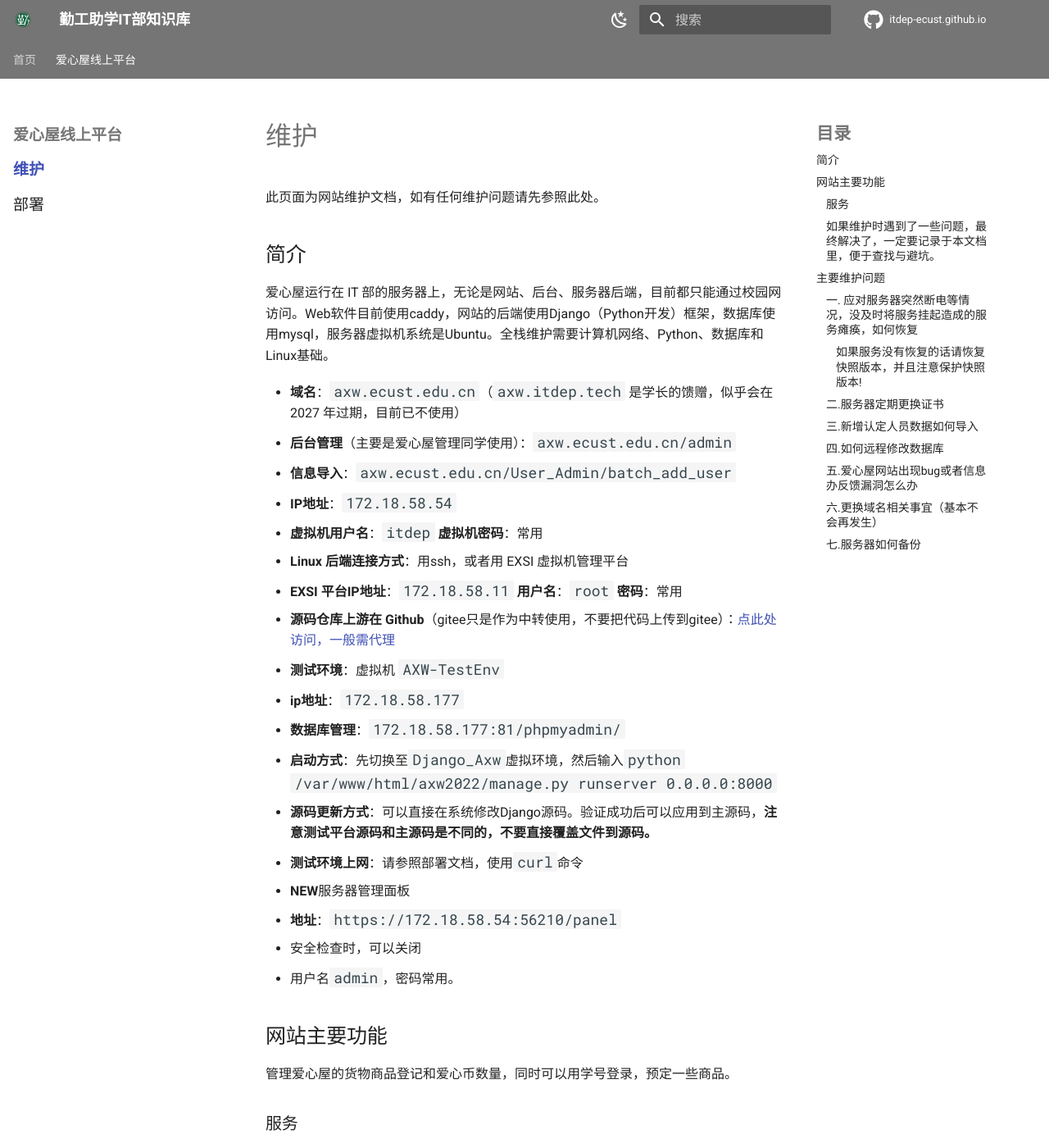
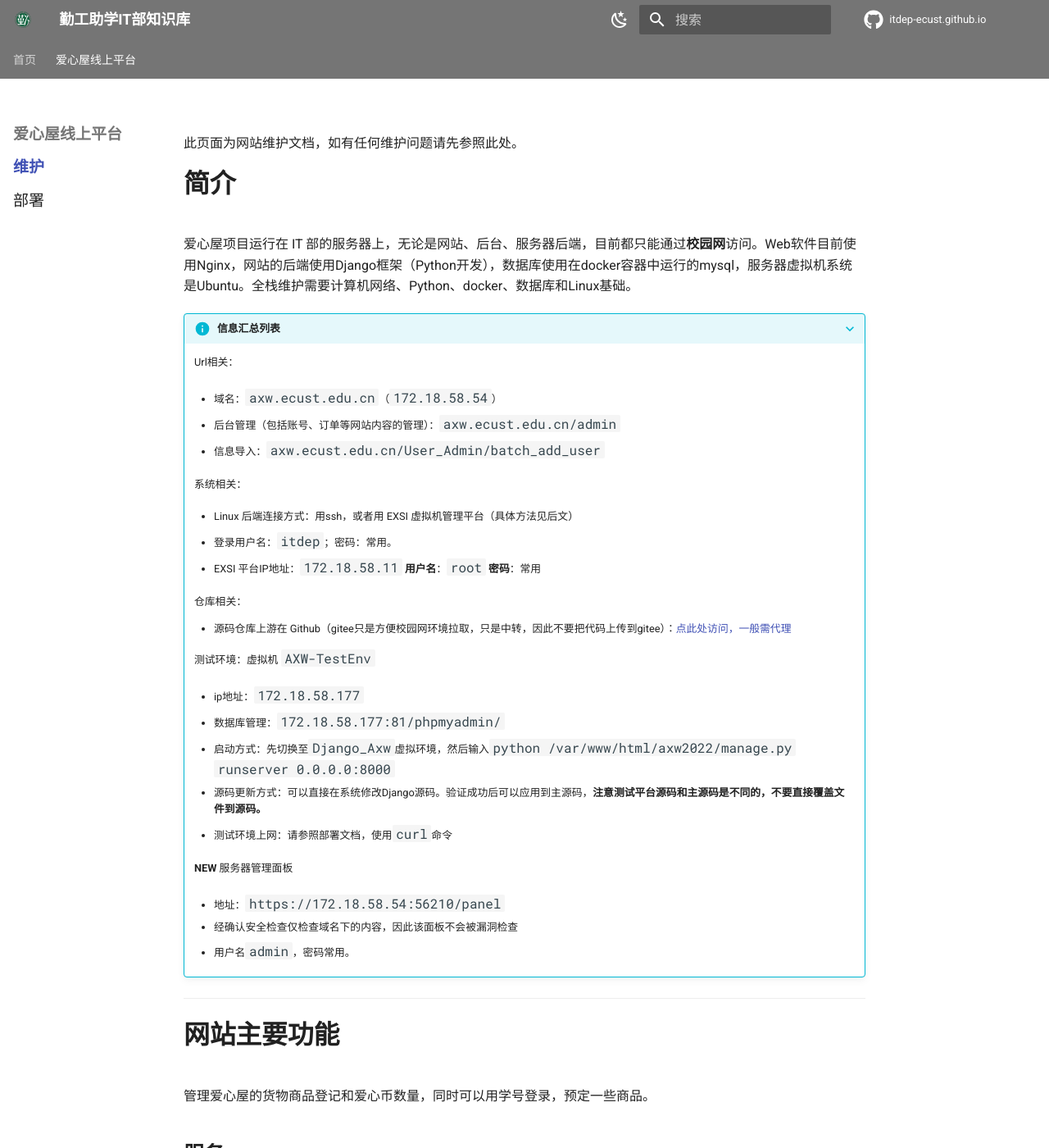
Before and after one commit to ITdep-Ecust/itdep-ecust.github.io, an MkDocs documentation site: the page built from docs/爱心屋线上平台/maintenance/readme.md, in a window 1280 px wide and 1400 px high. Shown: the whole window at 82% size. Built offline with MkDocs 1.6.1 and Material for MkDocs 9.7.7, drawn with Linux system fonts in a browser that asks for light colours; comment, search, counter and statistics services are not loaded; some of the changed text lies outside the part shown.

Commit message:
更新爱心屋维护文档

````diff
--- a/docs/asserts/css/extra.css
+++ b/docs/asserts/css/extra.css
@@ -1,8 +1,8 @@
 /* 调整侧边栏整体字体大小 */
 .md-sidebar--primary .md-nav__title,
 .md-sidebar--primary .md-nav__link {
-  font-size: 0.95rem;  /* 增大字体 */
-  line-height: 1.6;    /* 增加行高 */
+  font-size: 0.95rem;
+  line-height: 1.5;
 }
 
 /* 侧边栏当前活动链接加粗或高亮 */
@@ -13,34 +13,51 @@
 
 /* 调整侧边栏标题样式 */
 .md-nav__title {
-  font-size: 1.05rem;
+  font-size: 0.95rem;
   font-weight: 600;
   letter-spacing: 0.3px; /* 略微增加字间距 */
   color: var(--md-primary-fg-color);
 }
 
-/* 增大侧边栏宽度（原主题默认宽度较小） */
+/* 侧边栏宽度 */
 @media screen and (min-width: 76.25em) {
   .md-sidebar--primary {
-    width: 15rem;      /* 默认是 12.1rem，可以适当加宽 */
+    width: 10rem;
   }
   .md-sidebar--secondary {
-    width: 15rem;
+    width: 10rem;
   }
 }
 
 /* 默认是 1220px，适当放宽 */
 .md-grid {
-  max-width: 1440px;
+  max-width: 1600px;
+}
+
+/* 标题 */
+.md-typeset h1,
+.md-typeset h2,
+.md-typeset h3,
+.md-typeset h4,
+.md-typeset h5,
+.md-typeset h6 {
+  color: var(--md-default-fg-color);
+  font-weight: 600;
 }
 
 /* 调整正文内容字体大小和行高 */
 .md-content {
   font-size: 16px;
-  line-height: 1.7;
+  line-height: 1.5;
 }
 
 /* 调整代码块字体 */
 .md-typeset code {
-  font-size: 0.9rem;
+  font-size: 16px;
 }
+
+/* 增大 Admonition 内部文字（不包括标题） */
+.md-typeset .admonition :not(.admonition-title) {
+  font-size: 16px;
+  line-height: 1.5;
+}
--- a/docs/爱心屋线上平台/maintenance/readme.md
+++ b/docs/爱心屋线上平台/maintenance/readme.md
@@ -1,103 +1,147 @@
 此页面为网站维护文档，如有任何维护问题请先参照此处。
 
-## 简介
+# 简介
 
-爱心屋运行在 IT 部的服务器上，无论是网站、后台、服务器后端，目前都只能通过校园网访问。Web软件目前使用caddy，网站的后端使用Django（Python开发）框架，数据库使用mysql，服务器虚拟机系统是Ubuntu。全栈维护需要计算机网络、Python、数据库和Linux基础。
+爱心屋项目运行在 IT 部的服务器上，无论是网站、后台、服务器后端，目前都只能通过**校园网**访问。Web软件目前使用Nginx，网站的后端使用Django框架（Python开发），数据库使用在docker容器中运行的mysql，服务器虚拟机系统是Ubuntu。全栈维护需要计算机网络、Python、docker、数据库和Linux基础。
 
-- **域名**：`axw.ecust.edu.cn`（`axw.itdep.tech` 是学长的馈赠，似乎会在 2027 年过期，目前已不使用）
-  - **后台管理**（主要是爱心屋管理同学使用）：`axw.ecust.edu.cn/admin`
-  - **信息导入**：`axw.ecust.edu.cn/User_Admin/batch_add_user`
-- **IP地址**：`172.18.58.54`
-  - **虚拟机用户名**：`itdep` **虚拟机密码**：常用
-- **Linux 后端连接方式**：用ssh，或者用 EXSI 虚拟机管理平台
-  - **EXSI 平台IP地址**：`172.18.58.11` **用户名**：`root` **密码**：常用
-- **源码仓库上游在 Github**（gitee只是作为中转使用，不要把代码上传到gitee）：[点此处访问，一般需代理](https://github.com/ITdep-Ecust/axw2022/tree/master/)
-- **测试环境**：虚拟机 `AXW-TestEnv`
-  - **ip地址**：`172.18.58.177`
-  - **数据库管理**：`172.18.58.177:81/phpmyadmin/`
-  - **启动方式**：先切换至`Django_Axw`虚拟环境，然后输入` python /var/www/html/axw2022/manage.py runserver 0.0.0.0:8000`
-  - **源码更新方式**：可以直接在系统修改Django源码。验证成功后可以应用到主源码，**注意测试平台源码和主源码是不同的，不要直接覆盖文件到源码。**
-  - **测试环境上网**：请参照部署文档，使用`curl`命令
+???+ info "信息汇总列表"
 
-- **NEW**服务器管理面板
-  - **地址**：`https://172.18.58.54:56210/panel`
-  - 安全检查时，可以关闭
-  - 用户名`admin`，密码常用。
+    Url相关：
 
-## 网站主要功能
+	- 域名：`axw.ecust.edu.cn`（`172.18.58.54`）
+
+    - 后台管理（包括账号、订单等网站内容的管理）：`axw.ecust.edu.cn/admin`
+
+	- 信息导入：`axw.ecust.edu.cn/User_Admin/batch_add_user`
+
+	系统相关：
+
+    - Linux 后端连接方式：用ssh，或者用 EXSI 虚拟机管理平台（具体方法见后文）
+
+	- 登录用户名：`itdep`；密码：常用。
+
+	- EXSI 平台IP地址：`172.18.58.11` **用户名**：`root` **密码**：常用
+
+    仓库相关：
+
+	- 源码仓库上游在 Github（gitee只是方便校园网环境拉取，只是中转，因此不要把代码上传到gitee）：[点此处访问，一般需代理](https://github.com/ITdep-Ecust/axw2022/tree/master/)
+
+	测试环境：虚拟机 `AXW-TestEnv`
+
+	- ip地址：`172.18.58.177`
+
+    - 数据库管理：`172.18.58.177:81/phpmyadmin/`
+
+    - 启动方式：先切换至`Django_Axw`虚拟环境，然后输入` python /var/www/html/axw2022/manage.py runserver 0.0.0.0:8000`
+
+    - 源码更新方式：可以直接在系统修改Django源码。验证成功后可以应用到主源码，**注意测试平台源码和主源码是不同的，不要直接覆盖文件到源码。**
+
+    - 测试环境上网：请参照部署文档，使用`curl`命令
+
+    **NEW** 服务器管理面板
+
+    - 地址：`https://172.18.58.54:56210/panel`
+
+    - 经确认安全检查仅检查域名下的内容，因此该面板不会被漏洞检查
+
+    - 用户名`admin`，密码常用。
+
+
+----
+
+# 网站主要功能
 
 管理爱心屋的货物商品登记和爱心币数量，同时可以用学号登录，预定一些商品。
 
-### 服务
+## 服务
 
 服务器上只有三个重要服务：**网站**、**反代**、**数据库**。出了问题只要检查一遍这几个就行了。所有服务都能自启动，非常方便，所以服务器重启后，不需要人工干预，爱心屋的网站理论上是能自动在本地运行的。如何修改服务/查看运行状态/查看日志可以看[这里](https://absx.pages.dev/articles/linux/basic.html#服务)。
 
-1. 网站
+### 1.网站
 
-   网站是作为服务运行的（服务名称是 `axw`）。
+网站是作为服务运行的（服务名称是 `axw`）。Django 会自动检测源代码变化。源码位置：`/var/www/html/axw2022`，一般可以通过 `z axw` 进入。
 
-   - Django 会自动检测源代码变化。源码位置：`/var/www/html/axw2022`，一般可以通过 `z axw` 进入。
+??? info "关于`z`"
 
-     - `z` 命令是软件 zoxide 提供的，它是 `cd` 的替代品，可以根据用户习惯模糊搜索进入的目录。
+    `z` 命令是软件 zoxide 提供的，它是 `cd` 的替代品，可以根据用户习惯模糊搜索进入的目录。
 
-   - **源码更新方式**：上传至github后，在EXSI打开服务器控制台或者用ssh连接，用`git pull`同步仓库源码，最后重启Django。不要直接在后端动源码。如果确需试验代码功能或者实践各类技术，可以去**爱心屋测试平台**。
+!!! warning "重要"
 
-     - `ssh`命令： `ssh itdep@172.18.58.54` 密码为常用密码
+    **源码更新方式**：上传至github后，在EXSI打开服务器控制台或者用ssh连接，用`git pull`同步仓库源码，最后重启Django。不要直接在后端动源码。如果确需试验代码功能或者实践各类技术，可以去**爱心屋测试平台**。
 
-     - `git`命令：
+    命令`ssh`连接服务器系统： `ssh itdep@172.18.58.54` 密码为常用密码
 
-       - 先进行网络连接：`~/scripts/srun.sh` 使用老学长的校园网账号密码认证，如果不能用了可以修改一下脚本。
+    命令`git`管理源码版本：
 
-	     或者在`~/scripts`文件夹下 `srun login -s http://172.20.13.100 -u 学号 -p 密码 -d --acid 18` 如果连接超时，Ctrl+C退出然后再次尝试。
+      - 先进行网络连接：`~/scripts/srun.sh` 使用老学长的校园网账号密码认证，如果不能用了可以修改一下脚本。或者在`~/scripts`文件夹下 `srun login -s http://172.20.13.100 -u 学号 -p 密码 -d --acid 18` 如果连接超时，Ctrl+C退出然后再次尝试。
 
-       - 命令 `git pull origin master` 即可下载仓库源码，届时需要输入在gitee的账号和密码。
+    命令 `git pull origin master` 即可下载仓库源码，届时需要输入在gitee的账号和密码。
 
-	   - （已通过修改dns服务文件修复）如果提示无法解析域名，请输入 `sudo nano /etc/resolv.conf` 修改DNS配置文件，添加`nameserver 114.114.114.114`即可。
+    （已通过修改dns服务文件修复）如果提示无法解析域名，请输入 `sudo nano /etc/resolv.conf` 修改DNS配置文件，添加`nameserver 114.114.114.114`即可。
 
-   - Django 重启，即重新拉起 `axw` 服务，请使用以下代码：
+    Django 重启，即重新拉起 `axw` 服务，请使用`journalctl -xeu axw`。
 
-    ```
-    journalctl -xeu axw
-    ```
+### 2.反代
 
-2. 反代
+Nginx，配置文件在/etc/nginx下，修改后先sudo nginx -t，再sudo nginx -s reload。
 
-   之前用 nginx，我改成了用caddy（服务名称 `caddy`）。caddy 的好处是配置非常简单，缺点是性能差了点，不过爱心屋这并发量不差这点性能。
+??? info "关于**信息办要求整改的内容**"
 
-   - caddy 配置在 `/etc/caddy/Caddyfile`，不在仓库源码的范围内，所以请直接在后端修改，改完请 reload。
+    封闭了80端口，杜绝了慢速HTTP攻击的可能
 
-   - 根据信息办要求，我们已经启用以下caddy配置：
+    启用了`CSP`、`X-Frame-Options`、`Strict-Transport-Security`、`X-Download-Options`、`X-Permitted-Cross-Domain-Policies`的请求头防护
 
-     - （取消）启用`servers`的`timeouts`设置，以减轻慢速HTTP攻击的影响
+    拒绝了`OPTIONS`和`PUT`的请求
 
-	 - 启用了`CSP`、`X-Frame-Options`、`Strict-Transport-Security`、`X-Download-Options`、`X-Permitted-Cross-Domain-Policies`的请求头防护
+    拒绝了`.map`文件的访问请求
 
-	 - 拒绝了`OPTIONS`和`PUT`的请求
+### 3.数据库
 
-	 - 拒绝了`.map`文件的访问请求
+`apt`更新数据库老是出毛病，一怒之下放到了docker容器中。现在数据库地址为`172.17.0.1`（本质上还是`127.0.0.1`，不过是docker网络），端口还是3306，用户名`root`，密码常用。
 
-3. 数据库
+在对数据库进行操作前，请先备份。数据库每天凌晨都会进行自动备份，脚本位于`~/scripts/`。同时，请注意保存**media文件目录**。
 
-   在对数据库进行操作前，请先[备份](https://absx.pages.dev/coding/sql.html#mysql-%E8%BF%90%E7%BB%B4)。
+!!! warning "重要"
 
-   - `apt`更新数据库老是出毛病，一怒之下放到了docker容器中。现在数据库地址为`172.17.0.1`，端口还是3306，用户名`root`，密码常用。
+    服务器中 `/var/www/html/axw2022/media` 的文件目录，其中包括各种图片资源，如果缺失，网站页面无法正确加载。因此，在导出数据库文件的同时，请**下载**服务器中 `/var/www/html/axw2022/media` 的文件目录。
 
-     - 如果要重新配置还是挺麻烦的。首先拉取镜像后使用`microdnf install nano`安装文本编辑器，然后在`/etc/my.cnf`中写入`mysql_native_password=ON`，然后再在数据库中修改用户权限：
+关于数据库的导入，有两种方法：
 
-	 ```
-	 update user set authentication_string='' where user='root';
-     flush privileges;
-     select user,host from user; ALTER USER 'root'@'%' IDENTIFIED WITH mysql_native_password BY '123';
+??? info "命令行导入法"
 
-	 ```
+    这需要你理解docker的存储原理。简单而言，docker容器中的系统通过与主系统共享文件目录，实现数据持久化。不在共享文件目录内的文件，都会在重启后丢失。
 
-   - 可以在面板里面轻松管理。
+	本网站mysql-server挂载目录位置为`/www/server/compose/mysql-server/mysql`。
 
-   - 配套`phpmyadmin`：http://172.18.58.54:3307/ 也是用docker容器跑，所以如果不安全都是可以在面板关掉的。或者用防火墙。
+	导入`.sql`文件时，先把文件上传到`/www/server/compose/mysql-server/mysql/data`；
 
-   - 关于数据库的导入：需要上传对应的**media文件夹**。因此，**在导出数据库文件的同时，请下载服务器中 `/var/www/html/axw2022/media` 的文件夹，其中包括各种图片资源，否则网站页面无法正确加载。**
+	然后运行`docker exec mysql-server bash -it`进入容器的命令行；
 
-4. 虚拟机系统
+	最后`mysql -u root -p < example.sql`即可导入。
+
+	数据库和docker容器都可以在面板`https://172.18.58.54:56210/panel`里面轻松管理。
+
+??? info "pma导入法"
+
+    phpmyadmin（也是docker运行）可以很好地管理数据库。访问`http://172.18.58.54:3307/`，输入地址`172.17.0.1`、用户名和密码，进入后选择导入并上传文件即可。
+
+如果要重新配置数据库服务器还是挺麻烦的。首先拉取`mysql:8`镜像后需要使用`microdnf install nano`安装文本编辑器，然后在`/etc/my.cnf`中写入`mysql_native_password=ON`，然后再在数据库中修改用户权限：
+
+```
+update user set authentication_string='' where user='root';
+flush privileges;
+select user,host from user; ALTER USER 'root'@'%' IDENTIFIED WITH mysql_native_password BY '常用';
+```
+
+之后还要再创建一个单独的mysql用户：
+
+```
+CREATE USER 'axw'@'%' IDENTIFIED BY '常用';
+GRANT all privileges ON AXW.* TO 'axw'@'%';
+FLUSH PRIVILEGES;
+```
+
+### 4.虚拟机系统
 
    - 虽然我使用 poetry 进行 python 本地开发包管理，但是服务器上搞 poetry 挺麻烦的，所以上面用的还是 conda。虚拟环境名称是 `Django_Axw`。
 
@@ -105,21 +149,15 @@
 
    - `↑` 进入历史记录，界面是由 atuin 提供的。选中命令以后按 `Enter` 执行，按 `Tab` 上屏不执行。
 
-5. 关于此目录下的附件
 
-   附件分别是Caddy配置，数据库备份和联网脚本。
+----
 
-   - Caddy配置重命名为 `Caddyfile`,放到`/etc/caddy`目录下即可。
 
-   - 脚本请放到`/home/itdep`目录下。比如联网脚本路径应为`/home/itdep/scripts/srun.sh`。
+**维护时遇到了一些问题，最终解决了，一定要记录于本文档里，便于查找与避坑。**
 
-### 如果维护时遇到了一些问题，最终解决了，一定要记录于本文档里，便于查找与避坑。
+# 主要维护问题
 
----
-
-## 主要维护问题
-
-### 一. 应对服务器突然断电等情况，没及时将服务挂起造成的服务瘫痪，如何恢复
+## 一. 应对服务器突然断电等情况，没及时将服务挂起造成的服务瘫痪，如何恢复
 
 - 先登录EXSI管理平台。
 
@@ -152,9 +190,9 @@
 
     顺序可以颠倒。
 
-#### 如果服务没有恢复的话请恢复快照版本，并且注意保护快照版本!
+**服务没有恢复的话请恢复快照版本，并且注意保护快照版本!**
 
-### 二.服务器定期更换证书
+## 二.服务器定期更换证书（待修改为Nginx版）
 
 注：2025年3月18日网址换为校内内网域名，**新的证书存放于`/var/www/html/cert/axw.ecust.edu.cn/cert.pem`**，同时如果没有需要请不要动`cert.key`文件
 
@@ -166,11 +204,7 @@
 
    在Linux系统输入以下命令：
 
-   ```
-   sudo systemctl restart caddy
-   ```
-
-### 三.新增认定人员数据如何导入
+## 三.新增认定人员数据如何导入
 
 每学年都会有大量同学成为爱心屋新用户，创建新用户虽然不难，但目前还是交给了IT部来做。以下是方法：
 
@@ -182,23 +216,17 @@
 
 注：成功会返回success，若返回overlap.txt表明和已有人员重复，需要删除后再上传。
 
-### 四.如何远程修改数据库
+## 四.如何修改数据库数据
 
 你可以选择在`phpmyadmin`中修改，这很简单。当然，这里也会给出如何使用命令行修改。
 
 首先，请在EXSI平台**保存服务器快照**并备份数据库，然后再进行任何数据修改。
 
-1. （使用`ssh`，跳过此步）远程主机安装 mysql community server
+1. 校园网环境下使用`ssh` `ssh -h 172.18.58.54 -u itdep -p`；
 
-   网站地址： `https://dev.mysql.com/downloads/mysql/`
+2. 运行`docker exec mysql-server bash -it`进入容器的命令行；
 
-2. CMD用 `cd` 命令进入mysql/bin目录（通常在C盘，可以通过查mysql服务定位），然后校园网环境下输入：
-
-   `mysql -h 172.18.58.54 -u itdep -p`
-
-   然后输入密码（常用）。
-
-   **如果使用 `ssh` **,直接输入 `mysql -u itdep -p` 即可。
+   然后输入`mysql -u root -p`，再输入密码（常用）。
 
 3. 使用`show`命令查询数据库、数据表，使用`use`选择数据库，使用`select`输出符合条件的数据。
 
@@ -206,15 +234,11 @@
 
 4. 修改密码比较特殊，由于密码经过加密，无法直接修改。在数据库修改的密码和在登录时所需填写的密码不一致。这是因为密钥头会更改，因此提前在 `axw.itdep.tech/admin` 设置好一个用户的密码然后到数据库复制给其他人比较方便。
 
-### 五.爱心屋网站出现bug或者信息办反馈漏洞怎么办
+## 五.爱心屋网站出现bug或者信息办反馈漏洞怎么办
 
 1. 关于bug
 
-   bug并不是网站加载不出来、用户登不进去等表象，而是系统性的问题。笔者以近期解决的bug问题为例，说明bug修复方法：
-
-   近期，由于爱心屋服务器主板更换，爱心屋网站的下单功能出现了异常。具体表现为：快速点击下单按键会重复下单，限购失效，而且进一步造成后台订单数据错误，需要爱心屋管理人员在后台不断修改数据。最终通过在前端页面增加按钮禁用办法解决了这一问题。
-
-   在修bug过程中，遇到了按钮禁用也卡顿的问题，把对应js代码在html文件中提前解决了这一问题。
+   bug并不是网站加载不出来、用户登不进去等表象，而是系统性的问题。这需要能够灵活使用浏览器（F12）的检查功能。
 
    实在无法解决的bug可以求助GPT、学长和信息办老师（不大可能）。
 
@@ -222,7 +246,7 @@
 
    大部分漏洞可以通过修改Caddyfile（Web通信管理）和settings.py（后端配置）解决。
 
-### 六.更换域名相关事宜（基本不会再发生）
+## 六.更换域名相关事宜（基本不会再发生）
 
 1. 修改`/etc/caddy/Caddyfile`中的域名设置。2025年3月，域名名称为`axw.ecust.edu.cn`。
 
@@ -230,7 +254,7 @@
 
 3. 在`qzzx.ecust.edu.cn/admin`中修改友情链接爱心屋网站域名。
 
-### 七.服务器如何备份
+## 七.服务器如何备份
 
 关于备份和快照的区别，请参照[此处](https://blog.csdn.net/Rex_WUST/article/details/96349878)。
 
@@ -254,3 +278,11 @@
 **对于虚拟机硬盘的操作，比如扩容等，请先tar备份。**
 
 - 25年5月因为扩容格式错误导致系统损坏，非常难搞。最后是靠tar备份提取数据库文件才修复的。
+
+# 关于此目录下的附件
+
+   附件分别是Caddy配置（已不使用），数据库备份和联网脚本。
+
+   - Caddy配置重命名为 `Caddyfile`,放到`/etc/caddy`目录下即可。
+
+   - 脚本请放到`/home/itdep`目录下。比如联网脚本路径应为`/home/itdep/scripts/srun.sh`。
--- a/mkdocs.yml
+++ b/mkdocs.yml
@@ -45,6 +45,26 @@
     - search.suggest  # 搜索建议
     - search.highlight  # 搜索结果高亮
     - content.tabs.link  # 内容标签页链接
+markdown_extensions:
+  - admonition
+  - pymdownx.details
+  - abbr
+  - pymdownx.caret
+  - pymdownx.mark
+  - pymdownx.tilde
+  - md_in_html
+  - pymdownx.arithmatex:  # latex支持
+      generic: true
+  - toc:
+      permalink: true # 固定标题位置为当前位置
+  - pymdownx.highlight: # 代码块高亮
+      anchor_linenums: true
+      linenums: true # 显示行号
+      auto_title: true # 显示编程语言名称
+  - pymdownx.inlinehilite
+  - pymdownx.snippets
+  - attr_list
+  - meta # 支持Markdown文件上方自定义标题标签等
 extra_css:
   - asserts/css/extra.css
 
````
